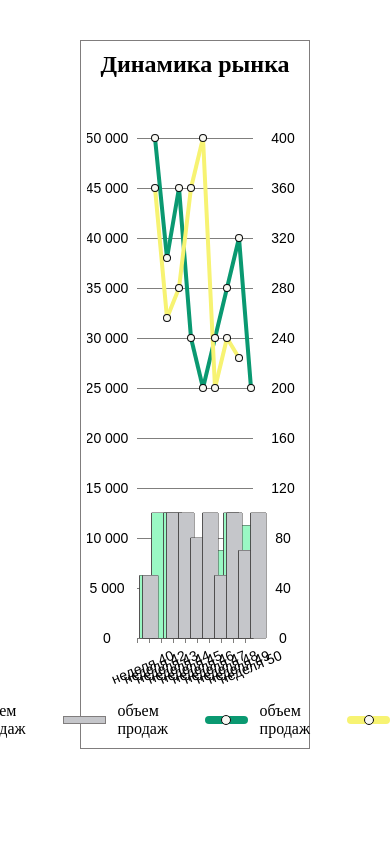
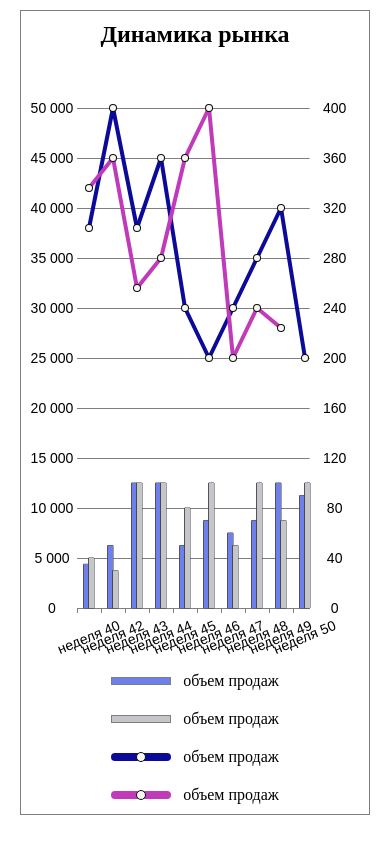
Before and after one commit to olesyakrayanskaya/charts, a plain HTML site: page index.html in a window 390 px wide. Drawn offline with Linux system fonts and the light colour scheme.

Commit message:
адаптив плюс правки стилей

```diff
--- a/index.js
+++ b/index.js
@@ -16,6 +16,13 @@ const strokeBarChartColor = style.getPropertyValue('--Stroke-bar-chart-color');
 const gridColor = style.getPropertyValue('--Grid-color');
 const gridSingleChartColor = style.getPropertyValue('--Grid-single-chart-color');
 
+// breakpoints
+
+const tablBp = 768;
+const mobBp = 600;
+
+const windowWidth = window.innerWidth;
+
 // первый тип графика
 
 const canvas = document.querySelector('#chart-1');
@@ -23,6 +30,7 @@ const ctx = canvas.getContext('2d');
 
 const chart1Data = {
     data1: {
+        'неделя 40': 38000,
         'неделя 42': 50000,
         'неделя 44': 45000,
         'неделя 45': 30000,
@@ -34,6 +42,7 @@ const chart1Data = {
         'неделя 50': 25000,
     },
     data2: {
+        'неделя 40': 42000,
         'неделя 42': 45000,
         'неделя 44': 35000,
         'неделя 45': 45000,
@@ -45,6 +54,7 @@ const chart1Data = {
         'неделя 53': 36000,
     },
     data3: {
+        'неделя 40': 35,
         'неделя 42': 50,
         'неделя 44': 100,
         'неделя 45': 50,
@@ -56,7 +66,8 @@ const chart1Data = {
         'неделя 50': 90,
     },
     data4: {
-        'неделя 40': 50,
+        'неделя 40': 40,
+        'неделя 42': 30,
         'неделя 44': 100,
         'неделя 45': 80,
         'неделя 46': 100,
@@ -68,7 +79,7 @@ const chart1Data = {
     }
 };
 
-const w = document.querySelector('.canvas-wrapper').getBoundingClientRect().width;
+const w = document.querySelector('.canvas-wrapper').getBoundingClientRect().width * 0.99;
 const h = 600;
 
 // Функция для инициализации и перерисовки первого графика
@@ -159,13 +170,13 @@ function drawChart(scaleY, data1, data2, data3, data4, ctx) {
         let axisYValueL = ((y0 - i) * valueMultL).toLocaleString('ru-RU');
         let axisYValueR = ((y0 - i) * valueMultR).toLocaleString('ru-RU');
 
-        const shiftXL = 30;
+        const shiftXL = 25;
         const shiftYL = 1;
         ctx.moveTo(x0, i);
         if ((y0 - i) >= 0 && (y0 - i) < h - scaleY) {
             ctx.fillText(axisYValueL, x0 - shiftXL, i + shiftYL);
         }
-        const shiftXR = 20;
+        const shiftXR = 25;
         const shiftYR = 1;
         ctx.moveTo(w, i);
         if ((y0 - i) >= 0 && (y0 - i) < h - scaleY) {
@@ -251,7 +262,12 @@ function drawChart(scaleY, data1, data2, data3, data4, ctx) {
     const barColor = firstBarChartColor;
     const barStrokeColor2 = strokeBarChartColor;
     const barColor2 = secondBarChartColor;
-    const barWidth = 15;
+    let barWidth;
+    if (windowWidth > mobBp) {
+        barWidth = 15;
+    } else {
+        barWidth = 5;
+    }
 
     for (let i = 0; i < xValues.length; i++) {
         let xCord = scaleX * i + paddingLR + scaleX / 2;
@@ -328,7 +344,7 @@ const chart2Data = {
     "неделя 10'25": '7.5%',
 };
 
-const w2 = document.querySelector('.canvas-wrapper-2').getBoundingClientRect().width;
+const w2 = document.querySelector('.canvas-wrapper-2').getBoundingClientRect().width * 0.99;
 const h2 = 400;
 
 function renderChart2() {
@@ -347,7 +363,7 @@ function drawSingleChart(scaleY, data, ctx) {
 
     ctx.clearRect(0, 0, w2, h2);
 
-    const paddingLR = 30;
+    const paddingLR = 55;
     const xValues = Array.from(Object.keys({ ...data }));
     const scaleX = Math.ceil((w2 - paddingLR * 2) / xValues.length) + 0.5;
 
@@ -371,7 +387,7 @@ function drawSingleChart(scaleY, data, ctx) {
     // Рисуем Оx:
 
     ctx.moveTo(x0, y0);
-    ctx.lineTo(w2 - paddingLR / 2, y0);
+    ctx.lineTo(w2, y0);
     ctx.stroke();
     ctx.closePath();
 
@@ -380,15 +396,23 @@ function drawSingleChart(scaleY, data, ctx) {
     // Ox
 
     for (let i = 0; i < xValues.length; i++) {
-        const shiftY = 20;
+        const shiftY = 30;
         const textX = x0 + i * scaleX + scaleX / 2;
         const textY = h2 - shiftY;
         ctx.textAlign = 'center';
         ctx.textBaseline = 'middle';
         ctx.save();
         ctx.translate(textX, textY);
+        if (windowWidth <= tablBp) {
+            ctx.rotate(-Math.PI / 4);
+        } else {
             ctx.rotate(-Math.PI / 8);
+        }
+        if (windowWidth <= tablBp) {
+            ctx.fillText(xValues[i].replace('еля', ''), 0, 0);
+        } else {
             ctx.fillText(xValues[i], 0, 0);
+        }
         ctx.restore();
         ctx.moveTo(x0 + i * scaleX, h2);
     }
@@ -487,11 +511,15 @@ function drawSingleChart(scaleY, data, ctx) {
     ctx.font = 'normal 16px serif';
     ctx.fillStyle = pointSingleStrokeLineChartColor;
 
+    if (windowWidth >= mobBp) {
+
         for (let i = 0; i < xValues.length; i++) {
-        let xCord = scaleX * i + paddingLR + scaleX / 2;
+            let xCord = scaleX * i + paddingLR + scaleX;
             let yCord = y0 - (yValues[i] * pixelPerValue);
             ctx.moveTo(xCord, yCord - 20);
             ctx.fillText(parseFloat(data[xValues[i]]) + '%', xCord, yCord - 20);
+        }
+
     }
 }
 
--- a/styles.css
+++ b/styles.css
@@ -1,14 +1,14 @@
 :root {
-    --First-line-chart-color: #0A9971;
-    --Second-line-chart-color: #f7f372;
+    --First-line-chart-color: #0c0a99;
+    --Second-line-chart-color: #c03ab9;
     --Point-line-chart-color: #f8f8f3;
     --Point-stroke-line-chart-color: #0D0D0D;
-    --First-bar-chart-color: #9af8c4;
+    --First-bar-chart-color: #6d80eb;
     --Second-bar-chart-color: #c5c6ca;
     --Stroke-bar-chart-color: #444343;
     --Grid-color: #807f7d;
     --Grid-single-chart-color: #bebfbd;
-    --Point-single-line-chart-color: #0CB485;
+    --Point-single-line-chart-color: #cacace;
     --Point-stroke-single-line-chart-color: #2e2e2d;
 }
 
@@ -79,6 +79,12 @@ a {
     padding: 40px 80px;
 }
 
+@media (max-width: 600px) {
+    .container {
+        padding: 10px 20px;
+    }
+}
+
 .canvas-wrapper {
     max-width: 1880px;
     margin: 10px auto;
@@ -99,6 +105,12 @@ a {
     align-items: center;
     justify-content: center;
     gap: 20px;
+}
+
+@media (max-width: 768px) {
+    .chart__legend {
+        flex-wrap: wrap;
+    }
 }
 
 .chart__legend-item {
@@ -167,9 +179,4 @@ a {
 
 .chart_single {
     margin-top: 80px;
-    border: none;
 }
-
-.chart_single .chart__title {
-    color: rgba(13, 13, 13, 0.40);
-}
```
Lines whose indentation alone changed are shown as unchanged.
